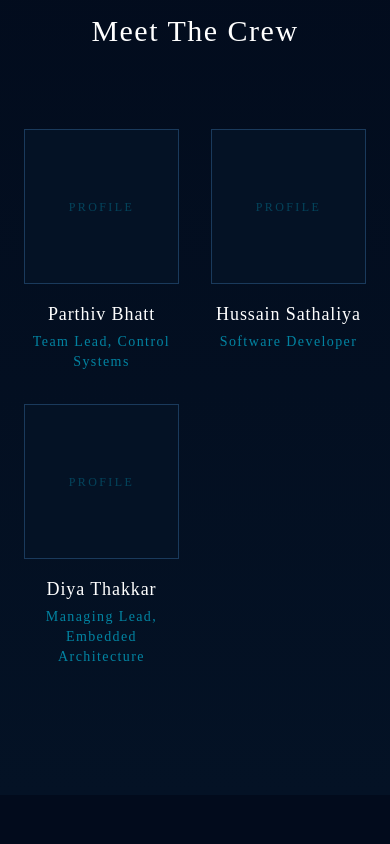
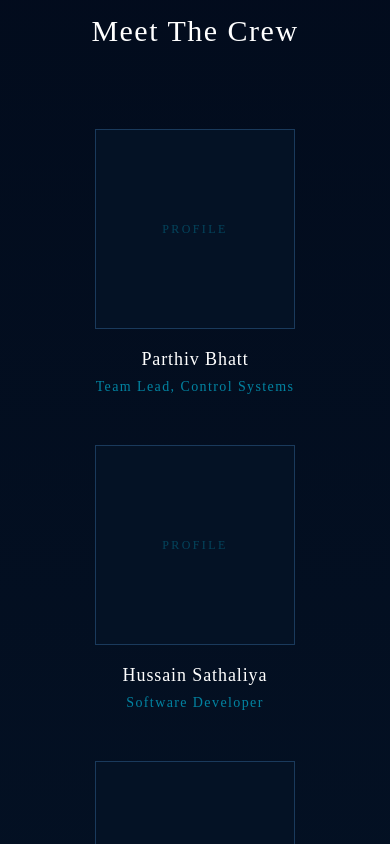
Before and after one commit to Parth-241205/jalanveshakAUV, a Next.js app: page / in a window 390 px wide. Shown: the part 4660-5504 px from the top of the page. Built offline with nearby package versions, Linux system fonts and the light colour scheme.

Commit message:
fix: center team cards with flex layout
Update team section to flex for better centering and spacing.

```diff
--- a/components/team.tsx
+++ b/components/team.tsx
@@ -48,7 +48,7 @@ function TeamCard({
   return (
     <div
       ref={ref}
-      className={`group text-center transition-all duration-500 ${isVisible ? "opacity-100 translate-y-0" : "opacity-0 translate-y-8"
+      className={`group text-center transition-all duration-500 w-[200px] ${isVisible ? "opacity-100 translate-y-0" : "opacity-0 translate-y-8"
         }`}
       style={{ transitionDelay: `${index * 100}ms` }}
     >
@@ -76,7 +76,7 @@ export function Team() {
           </h2>
         </div>
 
-        <div className="grid grid-cols-2 md:grid-cols-3 lg:grid-cols-6 gap-8 justify-center">
+        <div className="flex flex-wrap justify-center gap-12">
           {teamMembers.map((member, index) => (
             <TeamCard key={member.name} member={member} index={index} />
           ))}
```
